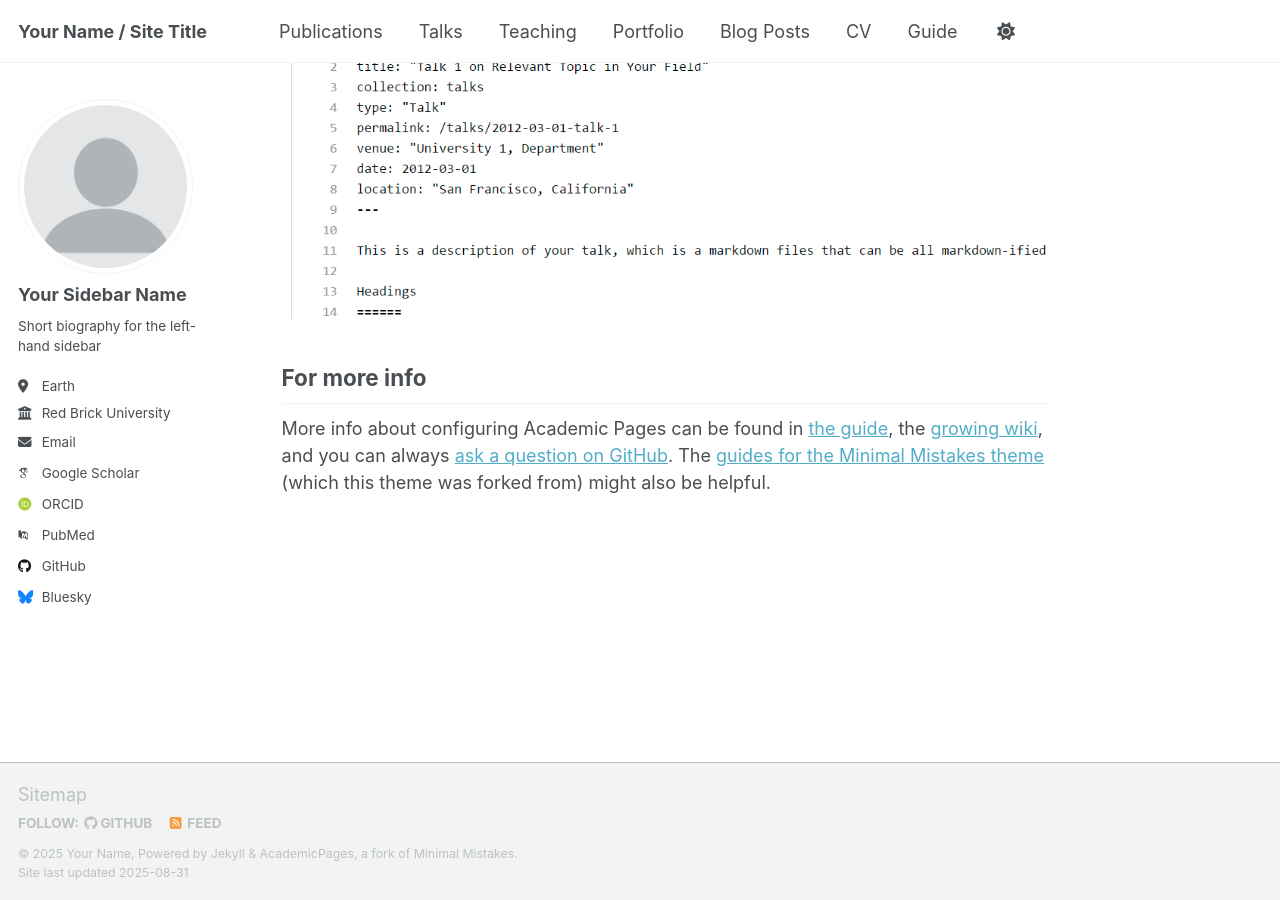
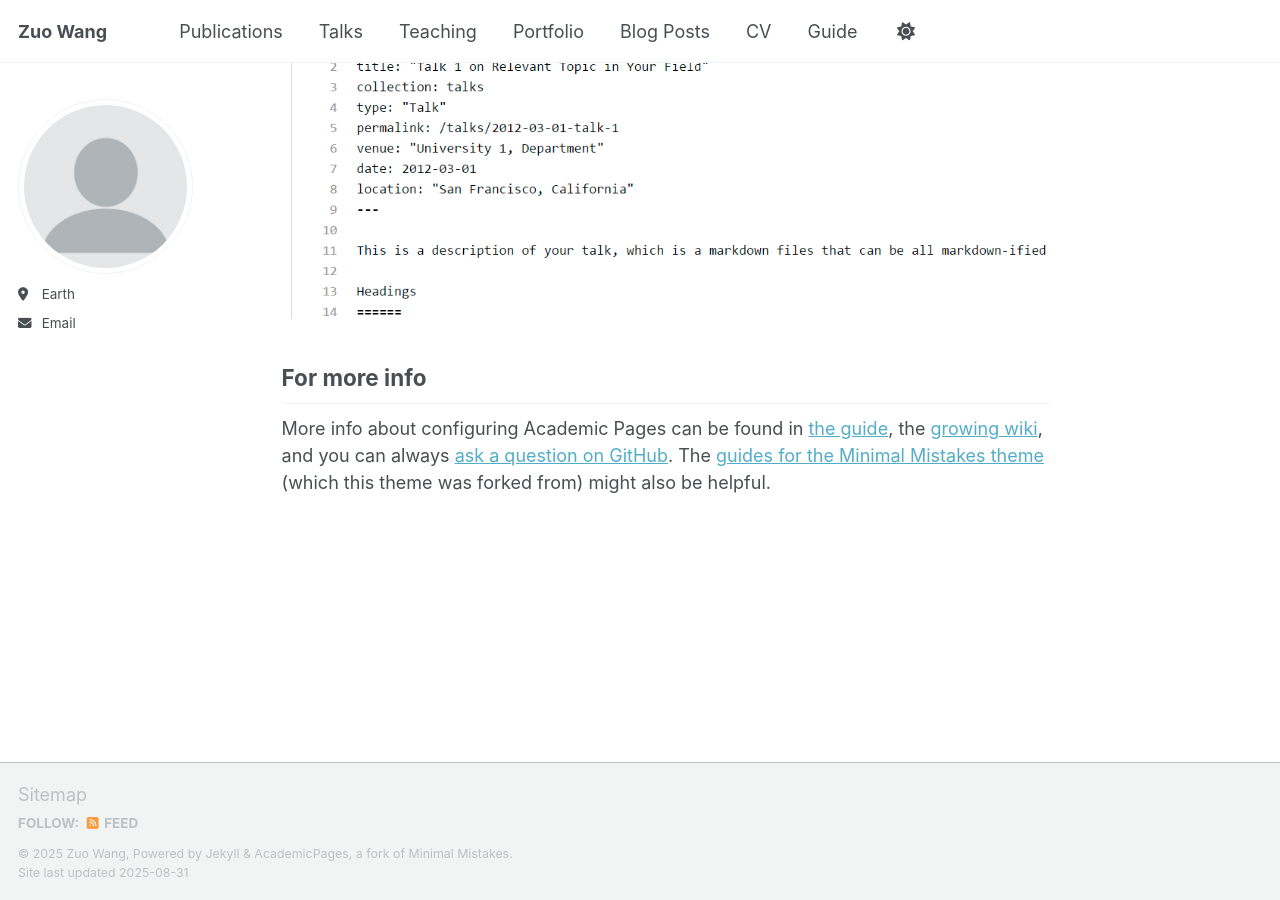
Before and after one commit to zuowang23/zuowang23.github.io, a Jekyll site: the page built from _pages/about.md, in a window 1280 px wide and 900 px high, scrolled down 2880 px. Built offline with Jekyll 4.4.1, drawn with Linux system fonts in a browser that asks for light colours; some web fonts are replaced; a script that is not in the unit is left out.

Commit message:
Personalize site

```diff
--- a/_config.yml
+++ b/_config.yml
@@ -9,13 +9,13 @@
 # Basic Site Settings
 locale                   : "en-US"
 site_theme               : "default" # Currently available options are "default", "air"
-title                    : "Your Name / Site Title"
-title_separator          : "-"
-name                     : &name "Your Name"
-description              : &description "personal description"
-url                      : https://academicpages.github.io # the base hostname & protocol for your site e.g. "https://[your GitHub username].github.io" or if you already have some other page hosted on Github then use "https://[your GitHub username].github.io/[Your Repo Name]"
+title                    : "Zuo Wang"
+title_separator          : #"-"
+name                     : &name "Zuo Wang"
+description              : #&description "personal description"
+url                      : https://zuowang23.github.io # the base hostname & protocol for your site e.g. "https://[your GitHub username].github.io" or if you already have some other page hosted on Github then use "https://[your GitHub username].github.io/[Your Repo Name]"
 baseurl                  : "" # the subpath of your site, e.g. "/blog"
-repository               : "academicpages/academicpages.github.io"
+repository               : "zuowang23/zuowang23.github.io"
 
 # Site Author - The following control what appear as part of the author content on the side bar.
 #               If a field is blank the icon and link will not appear, otherwise it will be shown.
@@ -23,23 +23,23 @@ repository               : "academicpages/academicpages.github.io"
 author:
   # Biographic information
   avatar           : "profile.png"
-  name             : "Your Sidebar Name"
+  name             : #"Your Sidebar Name"
   pronouns         : # example: "she/her"
-  bio              : "Short biography for the left-hand sidebar"
+  bio              : #"Short biography for the left-hand sidebar"
   location         : "Earth"
-  employer         : "Red Brick University"
+  employer         : #"Red Brick University"
   uri              : # URL
-  email            : "none@example.org"
+  email            : "zuo.wang@m.scnu.edu.cn"
 
   # Academic websites
   academia         : # URL
   arxiv            : # URL - Update with the correct link to your profile
-  googlescholar    : "https://scholar.google.com/citations?user=PS_CX0AAAAAJ"
+  googlescholar    : #"https://scholar.google.com/citations?user=PS_CX0AAAAAJ"
   inspire-hep      : # URL
   impactstory      : # URL
-  orcid            : "http://orcid.org/yourorcidurl"
+  orcid            : #"http://orcid.org/yourorcidurl"
   semantic         : # URL
-  pubmed           : "https://www.ncbi.nlm.nih.gov/pubmed/?term=john+snow"
+  pubmed           : #"https://www.ncbi.nlm.nih.gov/pubmed/?term=john+snow"
   researchgate     : # URL
   scopus           : # URL
 
@@ -47,13 +47,13 @@ author:
   bitbucket        : # Username - Update with your username on the site
   codepen          : # Username
   dribbble         : # Username
-  github           : "academicpages"
+  github           : #"zuowang23"
   kaggle           : # Username
   stackoverflow    : # User number or user number and name (i.e., use "1" or "1/jeff-atwood")
 
   # Social media
   artstation       : # Username
-  bluesky          : "bsky.app" # Replace this with you Bluesky username
+  bluesky          : #"bsky.app" # Replace this with you Bluesky username
   facebook         : # Username
   flickr           : # Username
   foursquare       : # Username
```
